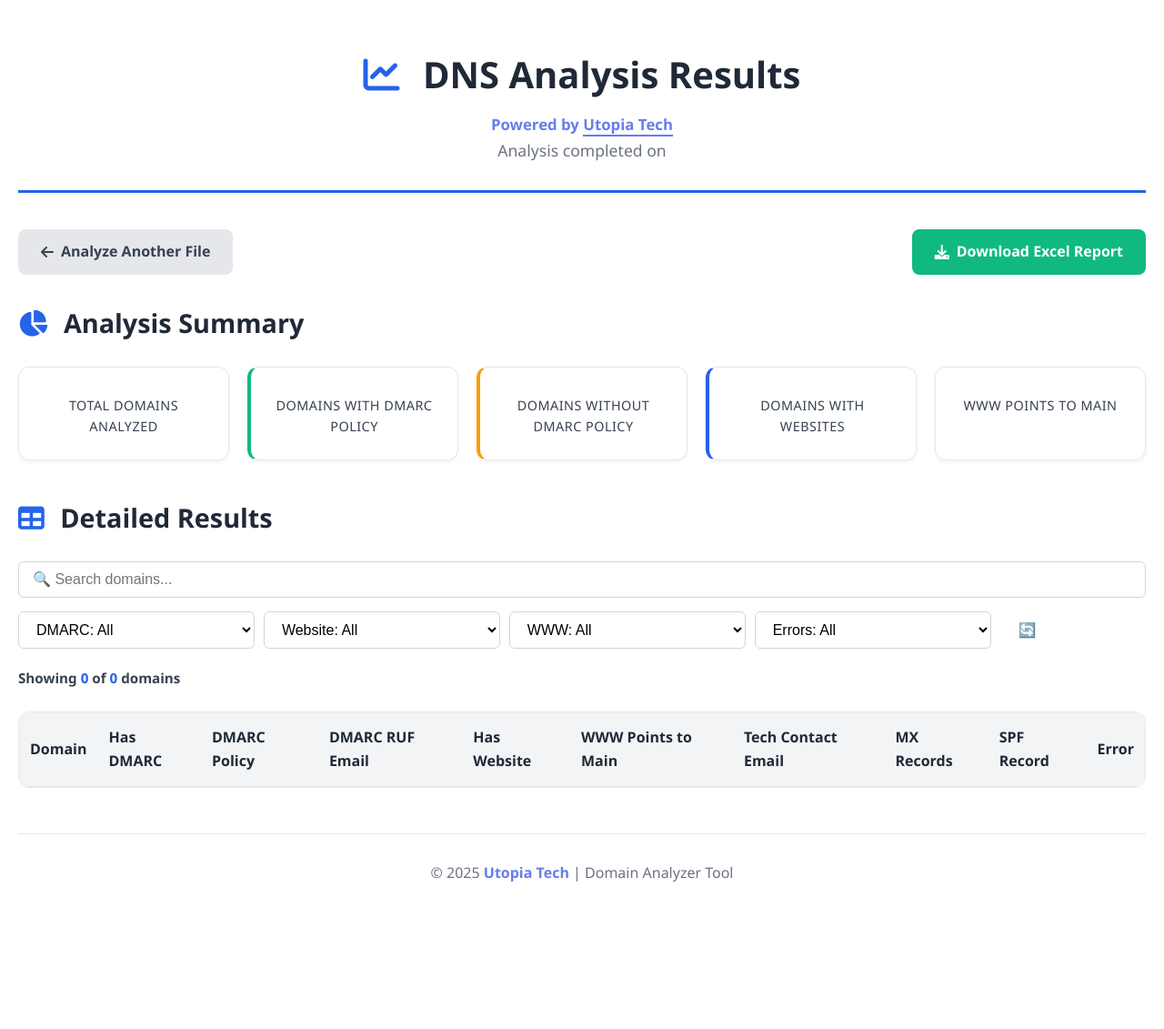
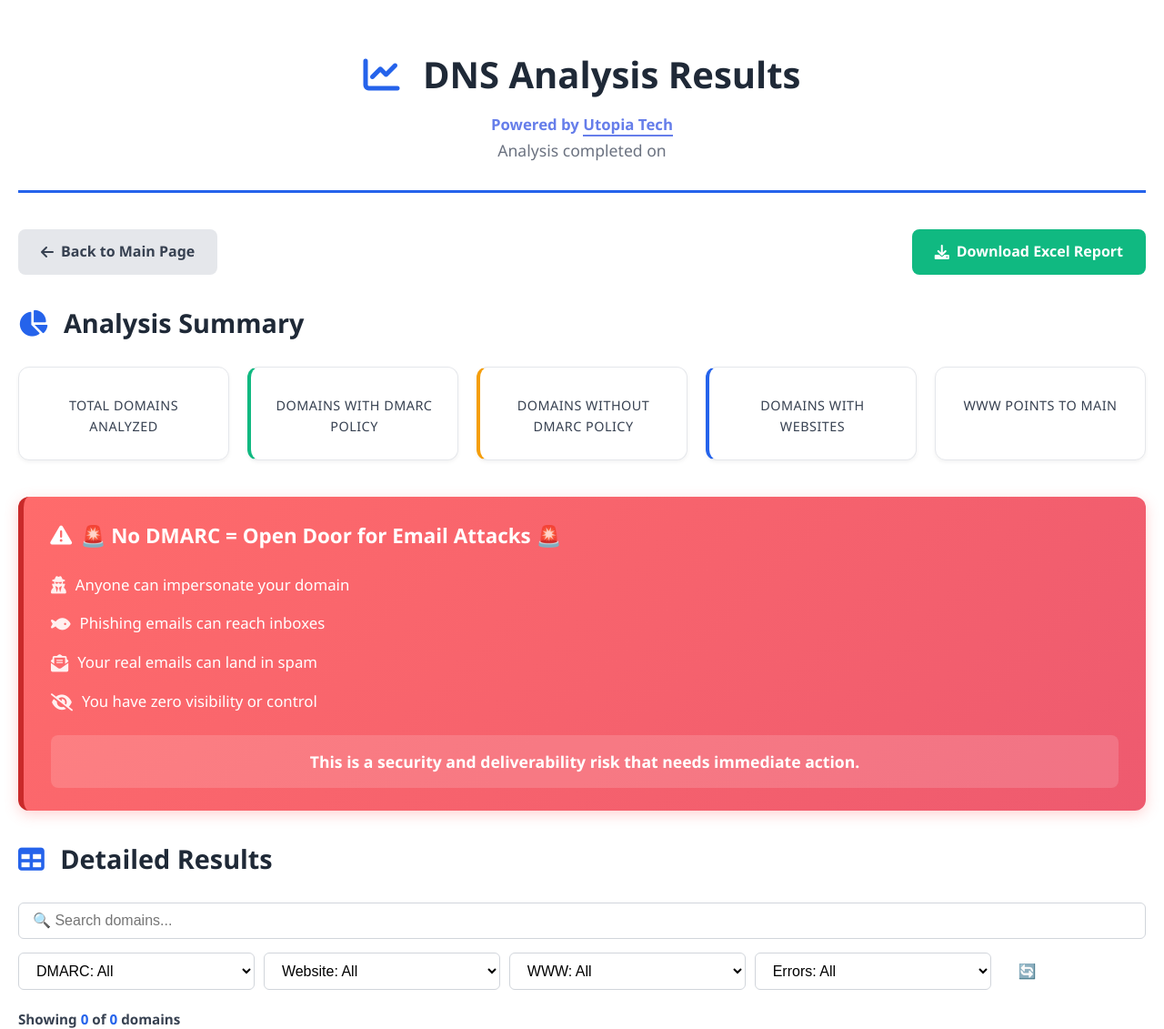
Before and after one commit to arvage/domain-dns-analyzer, a FastAPI app: template templates/results.html in a window 1280 px wide. Shown: the top 1131 px of the page at 91% size. Before the commit the page ends 969 px from the top, so only its background shows below. Run offline with FastAPI, Linux system fonts and the light colour scheme; the template is opened without the code that fills it, so the values that code supplies are empty.

Commit message:
dmarc description added

```diff
--- a/static/css/style.css
+++ b/static/css/style.css
@@ -389,6 +389,68 @@ header p {
     border-left: 4px solid var(--warning-color);
 }
 
+/* DMARC Warning Section */
+.dmarc-warning-section {
+    margin: 30px 0;
+}
+
+.dmarc-warning-box {
+    background: linear-gradient(135deg, #ff6b6b 0%, #ee5a6f 100%);
+    color: white;
+    padding: 25px 30px;
+    border-radius: 12px;
+    border-left: 6px solid #c92a2a;
+    box-shadow: 0 4px 15px rgba(255, 107, 107, 0.3);
+}
+
+.dmarc-warning-box h3 {
+    margin: 0 0 15px 0;
+    font-size: 1.4rem;
+    font-weight: 700;
+    color: white;
+    display: flex;
+    align-items: center;
+    gap: 10px;
+}
+
+.dmarc-warning-box h3 i.fas {
+    animation: pulse 2s ease-in-out infinite;
+}
+
+@keyframes pulse {
+    0%, 100% { transform: scale(1); }
+    50% { transform: scale(1.1); }
+}
+
+.warning-list {
+    list-style: none;
+    padding: 0;
+    margin: 15px 0;
+}
+
+.warning-list li {
+    padding: 8px 0;
+    font-size: 1.05rem;
+    font-weight: 500;
+    display: flex;
+    align-items: center;
+    gap: 10px;
+}
+
+.warning-list li i {
+    font-size: 1.2rem;
+    opacity: 0.9;
+}
+
+.warning-action {
+    margin: 15px 0 0 0;
+    font-size: 1.1rem;
+    padding: 15px;
+    background: rgba(255, 255, 255, 0.15);
+    border-radius: 8px;
+    text-align: center;
+}
+
 .summary-card.error {
     border-left: 4px solid var(--error-color);
 }
--- a/templates/results.html
+++ b/templates/results.html
@@ -18,7 +18,7 @@
         <main>
             <div class="results-header">
                 <a href="/" class="back-btn">
-                    <i class="fas fa-arrow-left"></i> Analyze Another File
+                    <i class="fas fa-arrow-left"></i> Back to Main Page
                 </a>
 
                 <a href="/download/{{ report_filename }}" class="download-btn">
@@ -60,6 +60,19 @@
                         <div class="summary-label">Domains with Errors</div>
                     </div>
                     {% endif %}
+                </div>
+            </div>
+
+            <div class="dmarc-warning-section">
+                <div class="dmarc-warning-box">
+                    <h3><i class="fas fa-exclamation-triangle"></i> 🚨 No DMARC = Open Door for Email Attacks 🚨</h3>
+                    <ul class="warning-list">
+                        <li><i class="fas fa-user-secret"></i> Anyone can impersonate your domain</li>
+                        <li><i class="fas fa-fish"></i> Phishing emails can reach inboxes</li>
+                        <li><i class="fas fa-envelope-open-text"></i> Your real emails can land in spam</li>
+                        <li><i class="fas fa-eye-slash"></i> You have zero visibility or control</li>
+                    </ul>
+                    <p class="warning-action"><strong>This is a security and deliverability risk that needs immediate action.</strong></p>
                 </div>
             </div>
 
```
